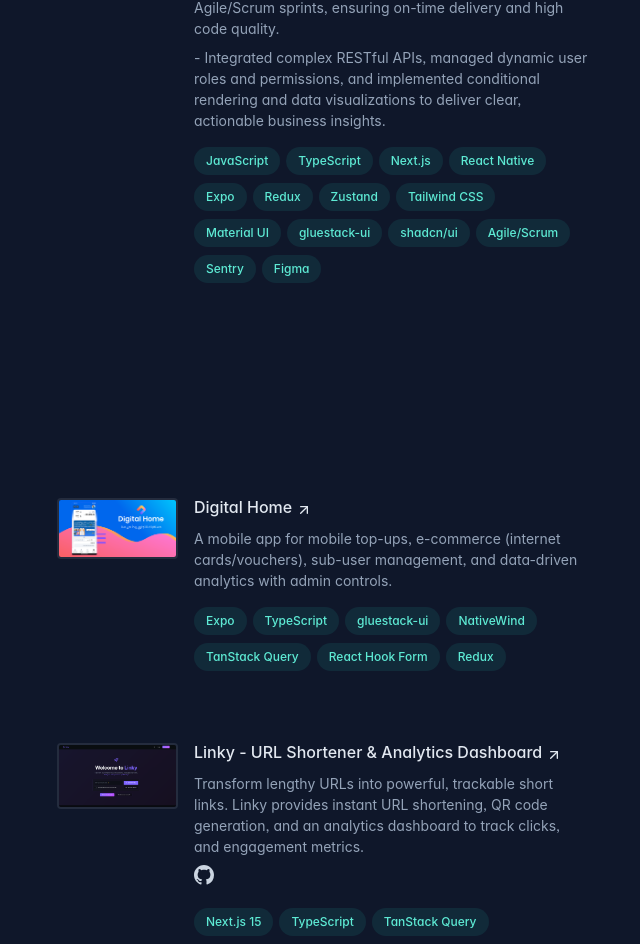
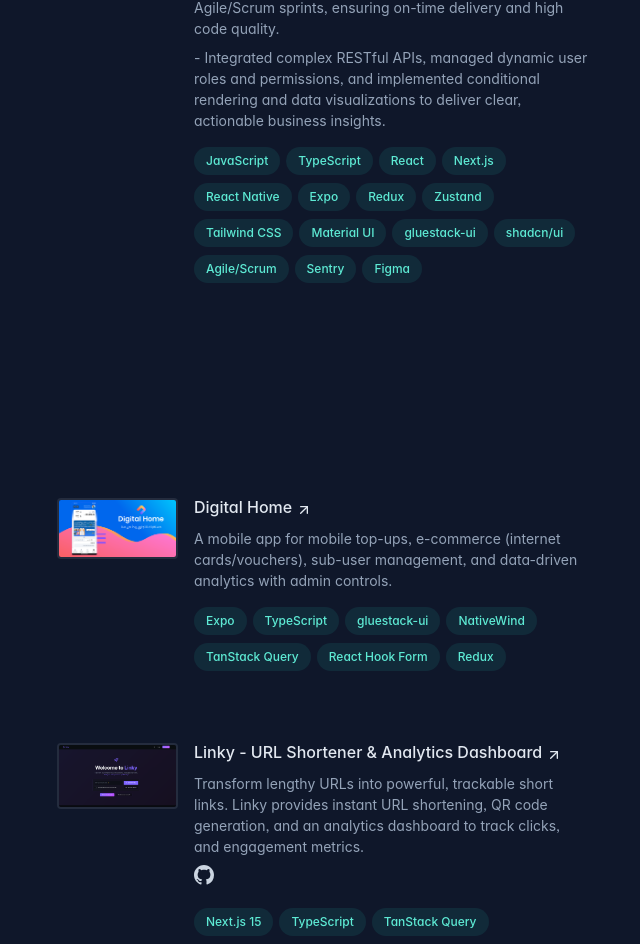
Before and after one commit to kheireddinebou/portfolio-v2, a Next.js app: page / in a window 1280 px wide. Shown: the part 1892-2836 px from the top of the page, without its empty margins (595-1235 px from the left). Built offline with nearby package versions, Linux system fonts and the light colour scheme.

Commit message:
feat: add react to digital home experience skills

```diff
--- a/src/data/experiences.ts
+++ b/src/data/experiences.ts
@@ -16,6 +16,7 @@ export const experiences: Experience[] = [
     technologies: [
       "JavaScript",
       "TypeScript",
+      "React",
       "Next.js",
       "React Native",
       "Expo",
```
